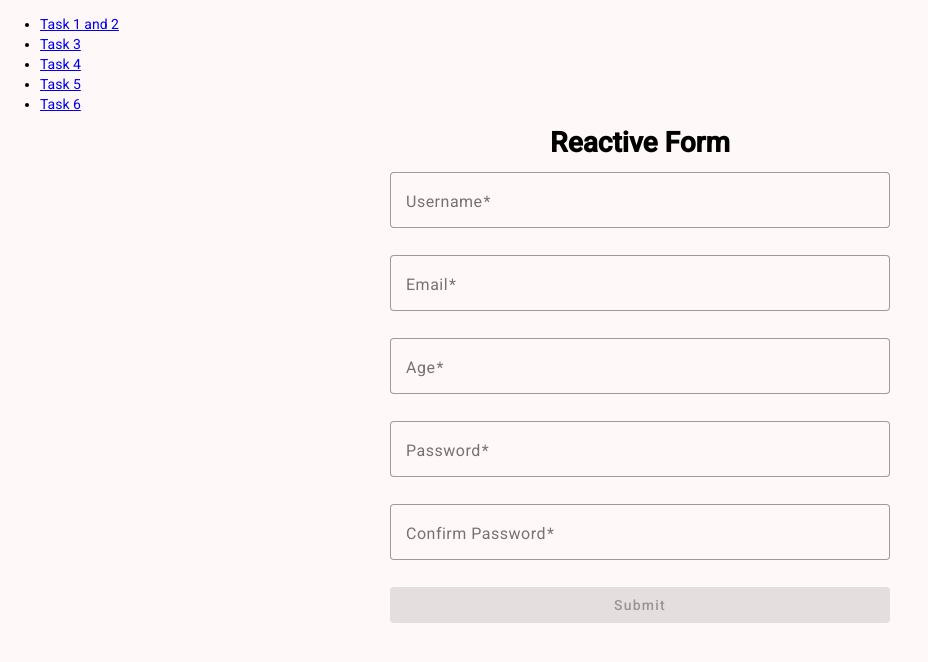
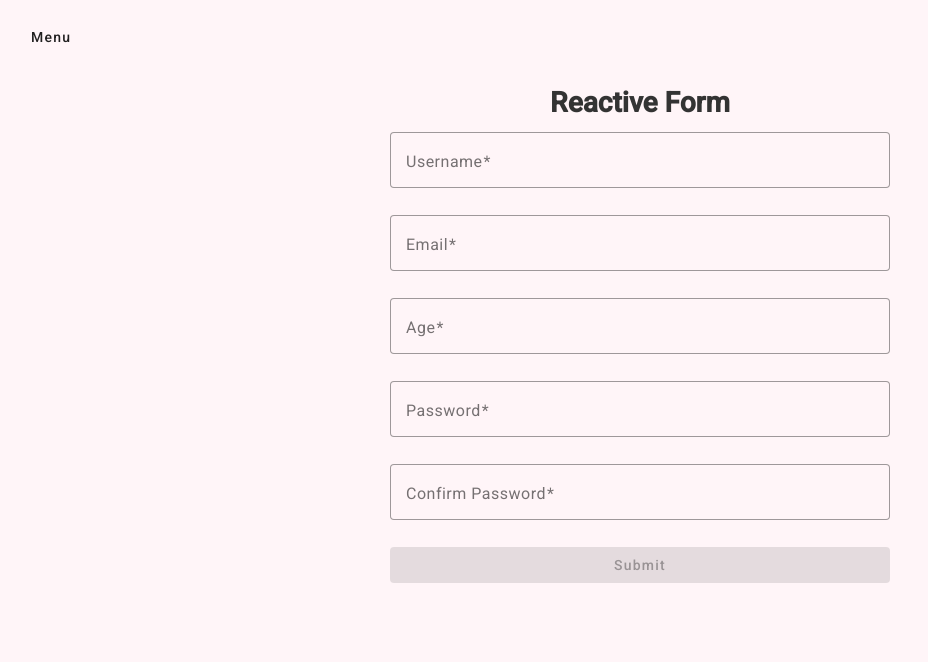
Before and after one commit to PIPetkova19/tasks-frontend, an Angular app in the folder hw3/app-counter-1/: page /registration-form in a window 1280 px wide. Shown: the top 662 px of the page, without its empty margins (0-928 px from the left). Built offline with nearby package versions, Linux system fonts and the light colour scheme.

Commit message:
Add style to navbar

```diff
--- a/hw3/app-counter-1/src/app/app-registration-form/app-registration-form.ts
+++ b/hw3/app-counter-1/src/app/app-registration-form/app-registration-form.ts
@@ -1,4 +1,4 @@
-import { Component } from '@angular/core';
+import { Component, inject } from '@angular/core';
 import { ReactiveFormsModule, FormBuilder, Validators, AbstractControl, ValidationErrors, FormGroup } from '@angular/forms';
 import { CommonModule } from '@angular/common';
 import { MatFormFieldModule } from '@angular/material/form-field';
@@ -18,7 +18,7 @@ export class AppRegistrationForm {
   userForm!: FormGroup;
   successMsg = '';
 
-  constructor(private formBuilder: FormBuilder) { }
+  private formBuilder = inject(FormBuilder);
 
   passwordMatch(ctrl: AbstractControl): ValidationErrors | null {
     const pw = ctrl.get('password')?.value;
--- a/hw3/app-counter-1/src/app/app.css
+++ b/hw3/app-counter-1/src/app/app.css
@@ -0,0 +1,3 @@
+nav{
+    padding: 1.5%;
+}
--- a/hw3/app-counter-1/src/app/app.html
+++ b/hw3/app-counter-1/src/app/app.html
@@ -1,12 +1,28 @@
 <nav>
-    <ul>
-        <li><a routerLink="counter">Task 1 and 2</a></li>
-        <li><a routerLink="student-list">Task 3</a></li>
-        <li><a routerLink="product-page">Task 4</a></li>
-        <li><a routerLink="registration-form">Task 5</a></li>
-        <li><a routerLink="list-people">Task 6</a></li>
 
+    <button mat-button [matMenuTriggerFor]="menu">Menu</button>
+    <mat-menu #menu="matMenu">
+        <button mat-menu-item routerLink="counter">
+            Task 1 and 2
+        </button>
 
-    </ul>
+        <button mat-menu-item routerLink="student-list">
+            Task 3
+        </button>
+
+        <button mat-menu-item routerLink="product-page">
+            Task 4
+        </button>
+
+        <button mat-menu-item routerLink="registration-form">
+            Task 5
+        </button>
+
+        <button mat-menu-item routerLink="list-people">
+            Task 6
+        </button>
+
+    </mat-menu>
 </nav>
-<router-outlet />
+
+<router-outlet></router-outlet>
--- a/hw3/app-counter-1/src/styles.css
+++ b/hw3/app-counter-1/src/styles.css
@@ -1 +1,9 @@
 @import '@angular/material/prebuilt-themes/indigo-pink.css';
+
+html,
+body {
+    height: 100%;
+    margin: 0;
+    background-color: #fff5f8;
+    color: #333;
+}
```
Also changed, not shown: hw3/app-counter-1/src/app/app.ts (+6 -2 lines).
